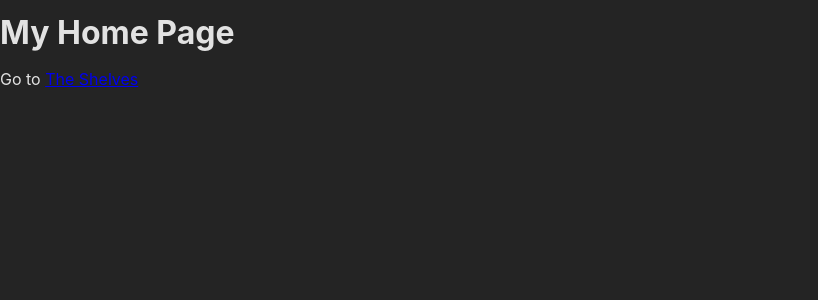
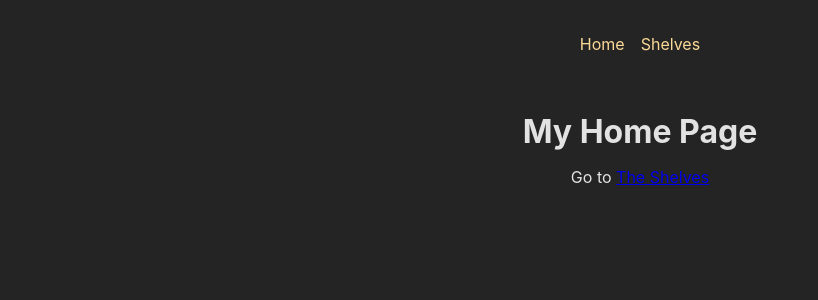
Before and after one commit to hase-yi/cm3070-finalproject, a React (Create React App) app: page / in a window 1280 px wide. Shown: the top 300 px of the page, without its empty margins (0-818 px from the left). Built offline with nearby package versions, Linux system fonts and the light colour scheme.

Commit message:
add outlet and styles for MainNavigation and Root

```diff
--- a/package.json
+++ b/package.json
@@ -40,5 +40,8 @@
       "last 1 firefox version",
       "last 1 safari version"
     ]
+  },
+  "devDependencies": {
+    "@babel/plugin-proposal-private-property-in-object": "^7.21.11"
   }
 }
--- a/public/index.html
+++ b/public/index.html
@@ -9,7 +9,6 @@
       name="description"
       content="Web site created using create-react-app"
     />
-    <link rel="apple-touch-icon" href="%PUBLIC_URL%/logo192.png" />
     <!--
       manifest.json provides metadata used when your web app is installed on a
       user's mobile device or desktop. See https://developers.google.com/web/fundamentals/web-app-manifest/
--- a/src/App.js
+++ b/src/App.js
@@ -9,9 +9,11 @@
 
 import HomePage from './Pages/Home';
 import ShelvesPage from './Pages/Shelves';
+import RootLayout from './Pages/Root';
 
 const routeDefinitions = createRoutesFromElements(
-	<Route>
+	// path dependent wrapper Route
+	<Route path="/" element={<RootLayout />}>
 		<Route path="/" element={<HomePage />} />
 		<Route path="/shelves" element={<ShelvesPage />} />
 	</Route>
--- /dev/null
+++ b/src/Pages/Root.js
@@ -0,0 +1,16 @@
+import { Outlet } from 'react-router-dom';
+
+import classes from './Root.module.css'
+import MainNavigation from '../components/MainNavigation'
+
+function RootLayout() {
+	return (
+		<>
+			<MainNavigation/>
+      <main className={classes.content}>
+			<Outlet />
+      </main>
+		</>
+	);
+}
+export default RootLayout;
--- /dev/null
+++ b/src/Pages/Root.module.css
@@ -0,0 +1,4 @@
+.content{
+  margin:2rem auto;
+  text-align: center;
+}
--- /dev/null
+++ b/src/components/MainNavigation.js
@@ -0,0 +1,23 @@
+import { Link } from "react-router-dom";
+
+
+import classes from './MainNavigation.module.css'
+
+function MainNavigation() {
+	return (
+		<header className={classes.header}>
+			<nav>
+				<ul className={classes.list}>
+					<li>
+						<Link to="/">Home</Link>
+					</li>
+					<li>
+						<Link to="/shelves">Shelves</Link>
+					</li>
+				</ul>
+			</nav>
+		</header>
+	);
+}
+
+export default MainNavigation;
--- /dev/null
+++ b/src/components/MainNavigation.module.css
@@ -0,0 +1,23 @@
+.header {
+  max-width: 60rem;
+  margin: auto;
+  padding: 2rem;
+  display: flex;
+  justify-content: center;
+}
+
+.list {
+  display: flex;
+  gap: 1rem;
+}
+
+.list a {
+  text-decoration: none;
+  color: var(--color-primary-400);
+}
+
+.list a:hover,
+.list a.active {
+  color: var(--color-primary-800);
+  text-decoration: underline;
+}
--- a/src/index.js
+++ b/src/index.js
@@ -6,9 +6,9 @@
 
 const root = ReactDOM.createRoot(document.getElementById('root'));
 root.render(
-  <React.StrictMode>
-    <App />
-  </React.StrictMode>
+	<React.StrictMode>
+		<App />
+	</React.StrictMode>
 );
 
 reportWebVitals();
```
Also changed, not shown: 1 other file (tests, documents, lock files or other folders).
